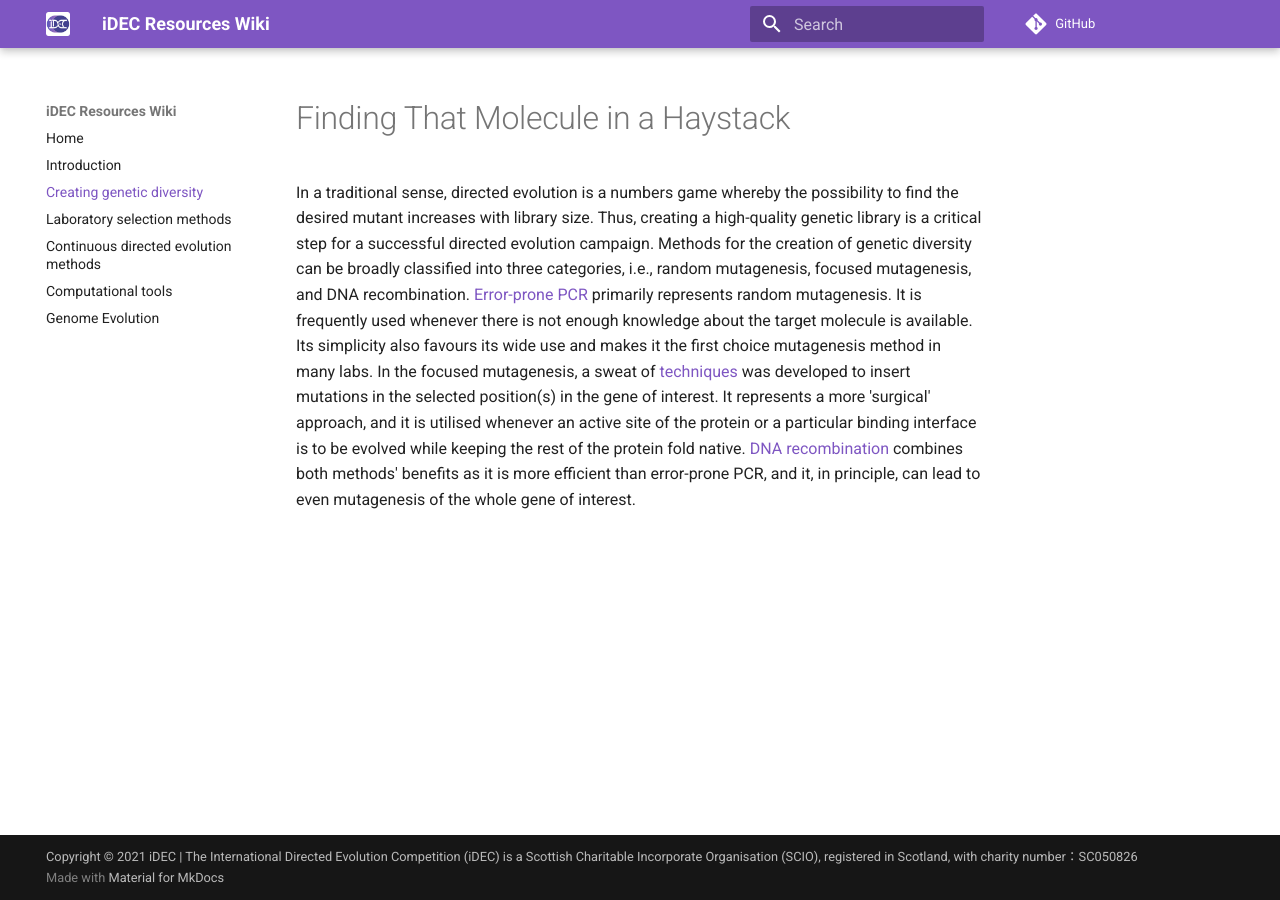
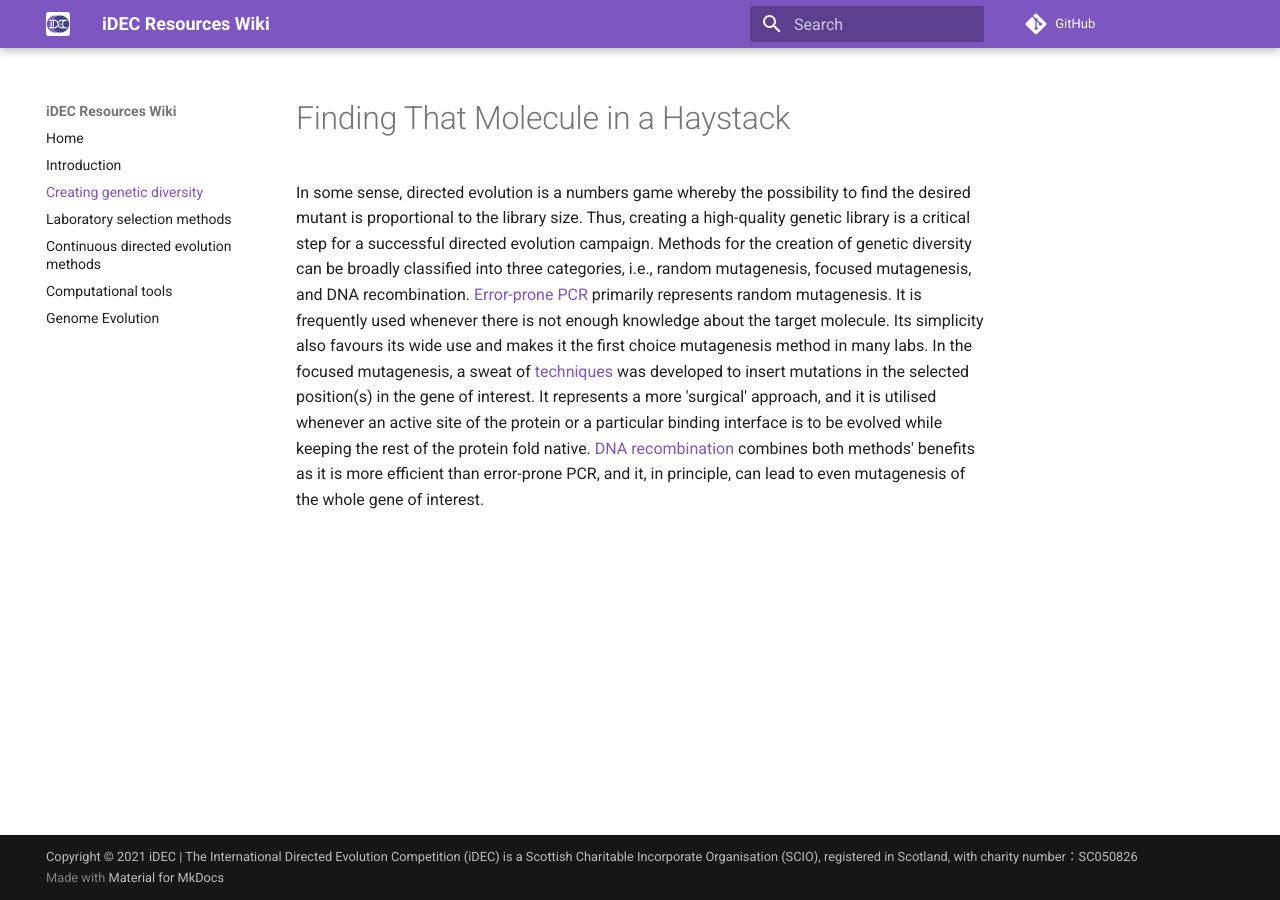
Before and after one commit to idechq/idec-wiki, an MkDocs documentation site: the page built from docs/genetic_diversity.md, in a window 1280 px wide. Built offline with MkDocs 1.6.1 and Material for MkDocs 9.7.7, drawn with Linux system fonts in a browser that asks for light colours; comment, search, counter and statistics services are not loaded.

Commit message:
Update genetic_diversity.md

```diff
--- a/docs/genetic_diversity.md
+++ b/docs/genetic_diversity.md
@@ -1,3 +1,3 @@
 # Finding That Molecule in a Haystack
 
-In a traditional sense, directed evolution is a numbers game whereby the possibility to find the desired mutant increases with library size. Thus, creating a high-quality genetic library is a critical step for a successful directed evolution campaign. Methods for the creation of genetic diversity can be broadly classified into three categories, i.e., random mutagenesis, focused mutagenesis, and DNA recombination. [Error-prone PCR](epPCR.md) primarily represents random mutagenesis. It is frequently used whenever there is not enough knowledge about the target molecule is available. Its simplicity also favours its wide use and makes it the first choice mutagenesis method in many labs. In the focused mutagenesis, a sweat of [techniques](CCM.md) was developed to insert mutations in the selected position(s) in the gene of interest. It represents a more 'surgical' approach, and it is utilised whenever an active site of the protein or a particular binding interface is to be evolved while keeping the rest of the protein fold native. [DNA recombination](gene_shuttling.md) combines both methods' benefits as it is more efficient than error-prone PCR, and it, in principle, can lead to even mutagenesis of the whole gene of interest.
+In some sense, directed evolution is a numbers game whereby the possibility to find the desired mutant is proportional to the library size. Thus, creating a high-quality genetic library is a critical step for a successful directed evolution campaign. Methods for the creation of genetic diversity can be broadly classified into three categories, i.e., random mutagenesis, focused mutagenesis, and DNA recombination. [Error-prone PCR](epPCR.md) primarily represents random mutagenesis. It is frequently used whenever there is not enough knowledge about the target molecule. Its simplicity also favours its wide use and makes it the first choice mutagenesis method in many labs. In the focused mutagenesis, a sweat of [techniques](CCM.md) was developed to insert mutations in the selected position(s) in the gene of interest. It represents a more 'surgical' approach, and it is utilised whenever an active site of the protein or a particular binding interface is to be evolved while keeping the rest of the protein fold native. [DNA recombination](gene_shuttling.md) combines both methods' benefits as it is more efficient than error-prone PCR, and it, in principle, can lead to even mutagenesis of the whole gene of interest.
```
